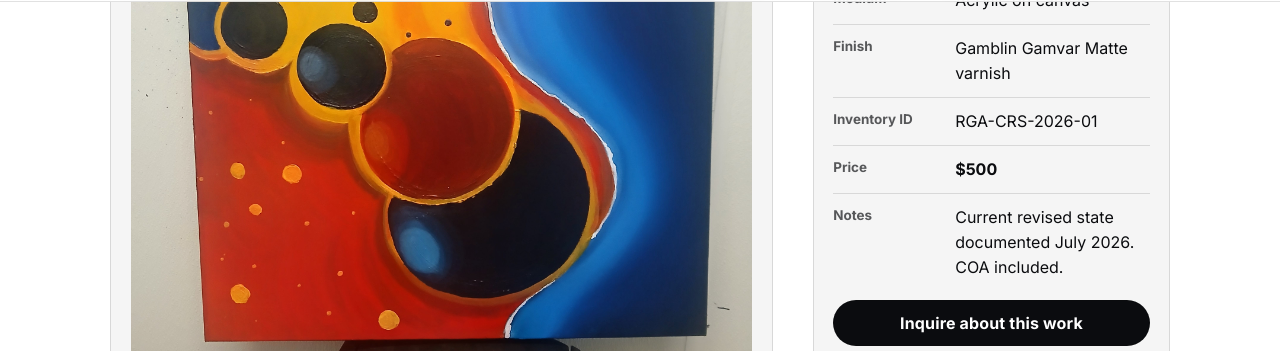
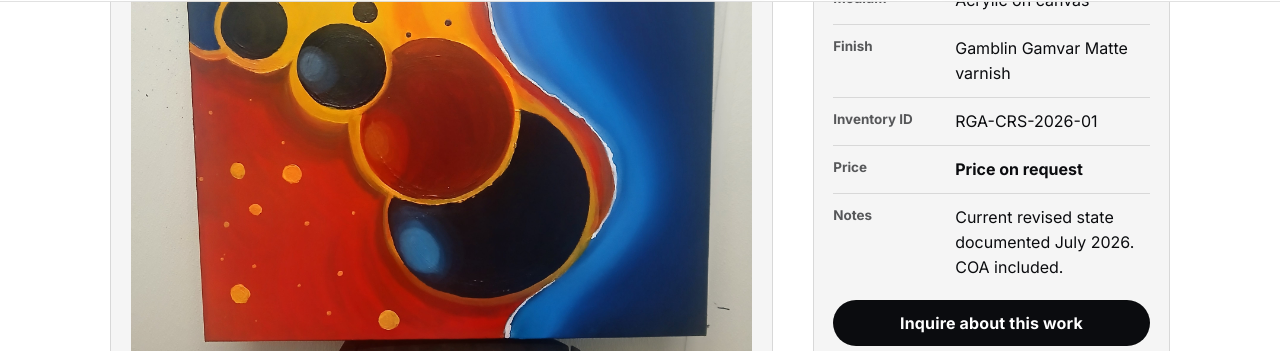
Before and after one commit to rgrantham82/rgrantham82.github.io, a Jekyll site: the page built from _works/conjunction-at-the-red-shore.md, in a window 1280 px wide and 900 px high, scrolled down 644 px. Shown: the part 99-450 px from the top of the window. Built offline with Jekyll 4.4.1, drawn with Linux system fonts in a browser that asks for light colours.

Commit message:
Update description for Conjunction at the Red Shore
Removed price from description while retaining key details about the painting.

```diff
--- a/_works/conjunction-at-the-red-shore.md
+++ b/_works/conjunction-at-the-red-shore.md
@@ -7,7 +7,6 @@
 medium: Acrylic on canvas
 finish: Gamblin Gamvar Matte varnish
 inventory_id: RGA-CRS-2026-01
-price: "$500"
 image: assets/images/robert_grantham_conjunction_red_shore_1.jpg
 alt: Conjunction at the Red Shore — abstract acrylic painting with circular bodies crossing warm red and yellow fields above a deep blue shore
 subtitle: Orb-like bodies cross a heated field above a blue boundary that reads as shore, fracture, and threshold.
@@ -16,7 +15,7 @@
 featured: false
 note: Current revised state documented July 2026. COA included.
 permalink: /portfolio/conjunction-at-the-red-shore/
-description: Conjunction at the Red Shore — a 20×24×1.5 inch original acrylic painting from Robert Grantham's Conjunctions series. Available for $500.
+description: Conjunction at the Red Shore — a 20×24×1.5 inch original acrylic painting from Robert Grantham's Conjunctions series.
 ---
 
 In *Conjunction at the Red Shore*, warm yellow and red-orange fields press against a deep blue boundary while overlapping circular bodies create pressure, movement, and celestial scale. The pale broken line at the boundary can be read as surf, fracture, illuminated seam, or all three at once.
```
